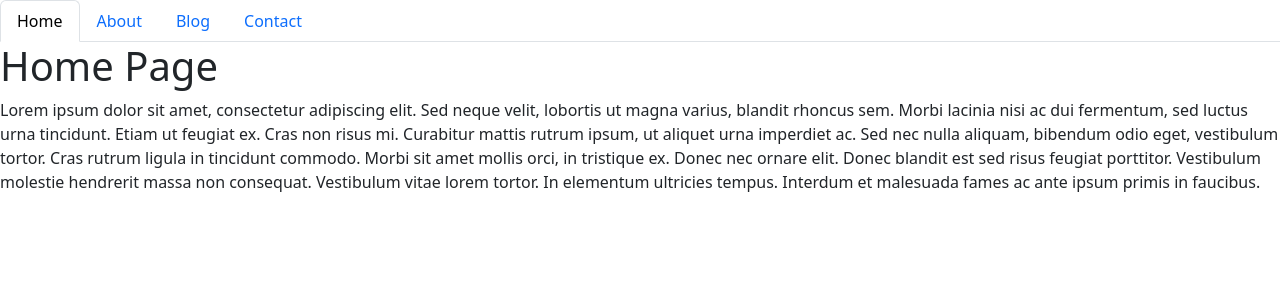
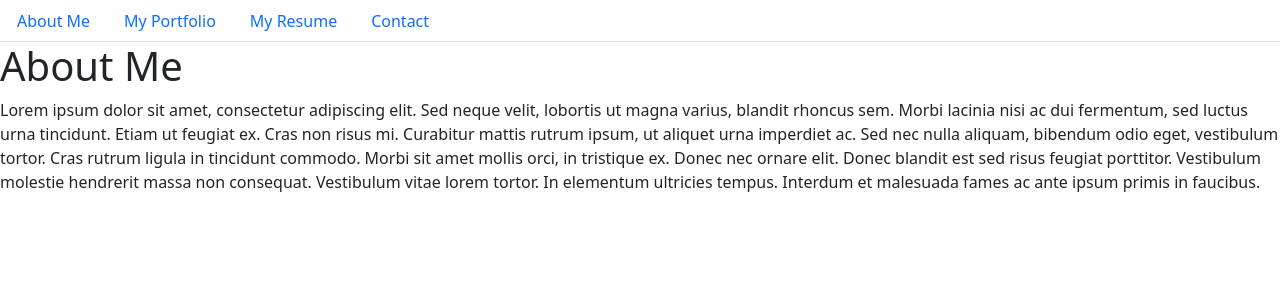
Before and after one commit to danielhillsman/My-Portfolio-React, a React (Create React App) app: page / in a window 1280 px wide. Shown: the top 300 px of the page. Built offline with nearby package versions, Linux system fonts and the light colour scheme.

Commit message:
added the correct tabs with the right titles

```diff
--- a/src/components/NavTabs.js
+++ b/src/components/NavTabs.js
@@ -7,41 +7,38 @@ function NavTabs({ currentPage, handlePageChange }) {
     <ul className="nav nav-tabs">
       <li className="nav-item">
         <a
-          href="#home"
-          onClick={() => handlePageChange('Home')}
-          //*  TODO: BONUS: Add a comment explaining what kind of operator this is and what it is checking for
+          href="#about-me"
+          onClick={() => handlePageChange('About-Me')}
 
-          className={currentPage === 'Home' ? 'nav-link active' : 'nav-link'}
+          className={currentPage === 'About-Me' ? 'nav-link active' : 'nav-link'}
         >
-          Home
+          About Me
         </a>
       </li>
       <li className="nav-item">
         <a
-          href="#about"
-          onClick={() => handlePageChange('About')}
-          //  TODO: Add a comment explaining what this logic is doing
+          href="#my-portfolio"
+          onClick={() => handlePageChange('My-Portfolio')}
 
-          className={currentPage === 'About' ? 'nav-link active' : 'nav-link'}
+          className={currentPage === 'My-Portfolio' ? 'nav-link active' : 'nav-link'}
         >
-          About
+          My Portfolio
         </a>
       </li>
       <li className="nav-item">
         <a
-          href="#blog"
-          onClick={() => handlePageChange('Blog')}
-          //  TODO: Add a comment explaining what this logic is doing
+          href="#my-resume"
+          onClick={() => handlePageChange('My-Resume')}
 
-          className={currentPage === 'Blog' ? 'nav-link active' : 'nav-link'}
+
+          className={currentPage === 'My-Resume' ? 'nav-link active' : 'nav-link'}
         >
-          Blog
+          My Resume
         </a>
       </li>
       <li className="nav-item">
         <a
           href="#contact"
-          //  TODO: Add a comment explaining what this logic is doing
 
           onClick={() => handlePageChange('Contact')}
           className={currentPage === 'Contact' ? 'nav-link active' : 'nav-link'}
--- a/src/components/PortfolioContainer.js
+++ b/src/components/PortfolioContainer.js
@@ -1,34 +1,34 @@
 import React, { useState } from 'react';
 import NavTabs from './NavTabs';
-import Home from './pages/Home';
-import About from './pages/About';
-import Blog from './pages/Blog';
+import AboutMe from './pages/About-Me';
+import MyPortfolio from './pages/My-Portfolio';
+import MyResume from './pages/MyResume';
 import Contact from './pages/Contact';
 
 export default function PortfolioContainer() {
-  const [currentPage, setCurrentPage] = useState('Home');
+  const [currentPage, setCurrentPage] = useState('AboutMe');
 
   // TODO: Add a comment describing the functionality of this method
   const renderPage = () => {
-    if (currentPage === 'Home') {
-      return <Home />;
+    if (currentPage === 'Contact') {
+      return <Contact />;
     }
-    if (currentPage === 'About') {
-      return <About />;
+    if (currentPage === 'My-Portfolio') {
+      return <MyPortfolio />;
     }
-    if (currentPage === 'Blog') {
-      return <Blog />;
+    if (currentPage === 'My-Resume') {
+      return <MyResume />;
     }
-    return <Contact />;
+     {
+      return <AboutMe />;
+    }
   };
 
   const handlePageChange = (page) => setCurrentPage(page);
 
   return (
     <div>
-      {/* // TODO: Add a comment describing what we are passing as props */}
       <NavTabs currentPage={currentPage} handlePageChange={handlePageChange} />
-      {/* // TODO: Add a comment explaining what is happening on the following line */}
       {renderPage()}
     </div>
   );
--- a/src/components/pages/Home.js
+++ b/src/components/pages/About-Me.js
@@ -1,9 +1,9 @@
 import React from 'react';
 
-export default function Home() {
+export default function AboutMe() {
   return (
     <div>
-      <h1>Home Page</h1>
+      <h1>About Me</h1>
       <p>
         Lorem ipsum dolor sit amet, consectetur adipiscing elit. Sed neque
         velit, lobortis ut magna varius, blandit rhoncus sem. Morbi lacinia nisi
--- a/src/components/pages/Contact.js
+++ b/src/components/pages/Contact.js
@@ -3,7 +3,7 @@ import React from 'react';
 export default function Contact() {
   return (
     <div>
-      <h1>Contact Page</h1>
+      <h1>Contact Me</h1>
       <p>
         Integer cursus bibendum sem non pretium. Vestibulum in aliquet sem, quis
         molestie urna. Aliquam semper ultrices varius. Aliquam faucibus sit amet
--- a/src/components/pages/About.js
+++ b/src/components/pages/My-Portfolio.js
@@ -1,9 +1,9 @@
 import React from 'react';
 
-export default function About() {
+export default function MyPortfolio() {
   return (
     <div>
-      <h1>About Page</h1>
+      <h1>My Portfolio</h1>
       <p>
         Nunc pharetra finibus est at efficitur. Praesent sed congue diam.
         Integer gravida dui mauris, ut interdum nunc egestas sed. Aenean sed
--- a/src/components/pages/Blog.js
+++ b/src/components/pages/MyResume.js
@@ -1,9 +1,9 @@
 import React from 'react';
 
-export default function Blog() {
+export default function MyResume() {
   return (
     <div>
-      <h1>Blog Page</h1>
+      <h1>My Resume</h1>
       <p>
         Donec a volutpat quam. Curabitur nec varius justo, sed rutrum ligula.
         Curabitur pellentesque turpis sit amet eros iaculis, a mollis arcu
```
